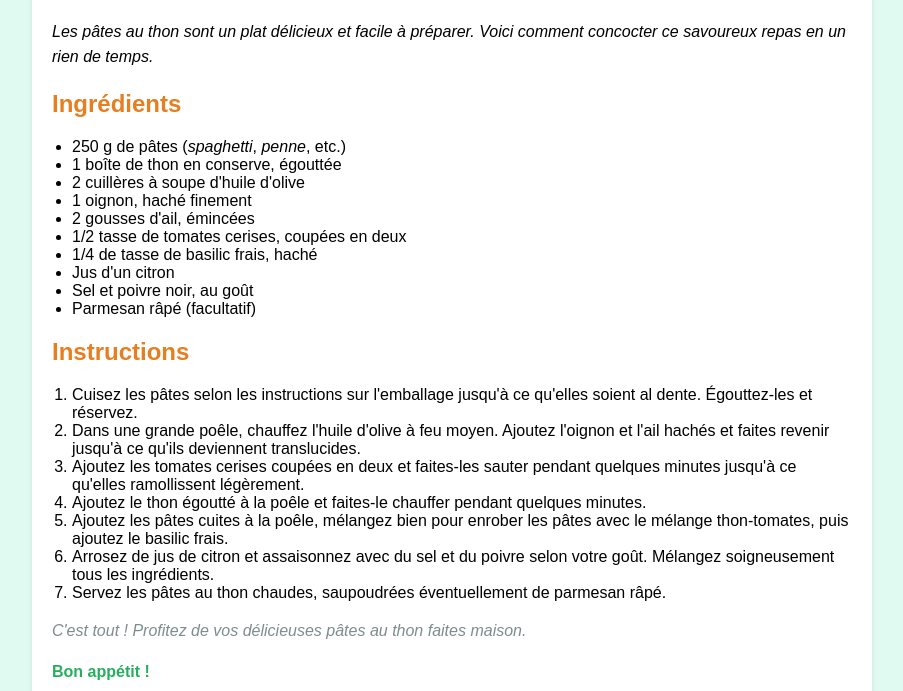
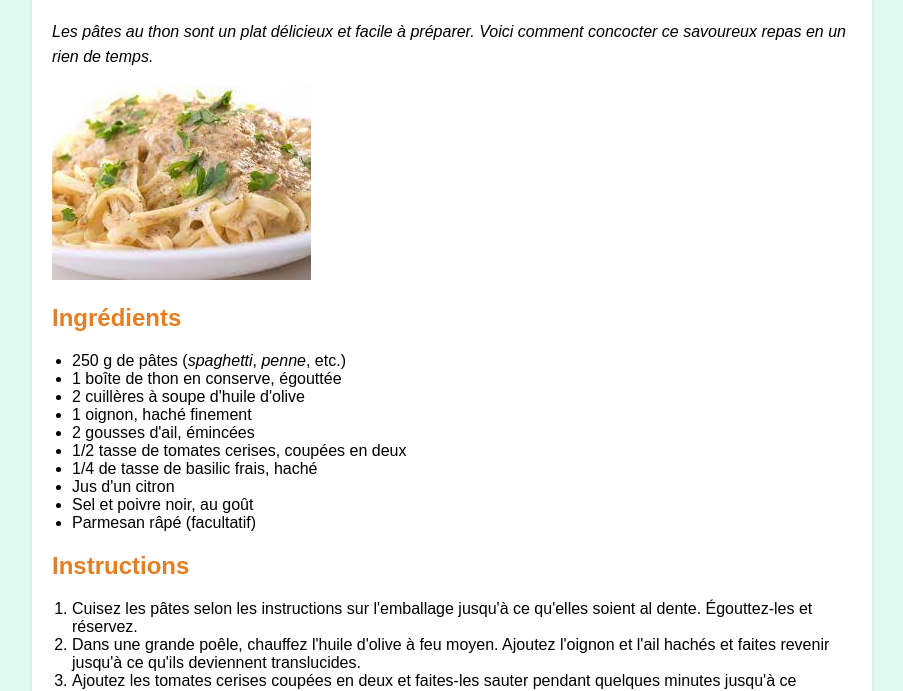
Before and after one commit to Clem-pnt/Recettes_etudiantes, a plain HTML site: page pates_thon.html in a window 1280 px wide. Shown: the part 101-792 px from the top of the page, without its empty margins (188-1091 px from the left). Drawn offline with Linux system fonts and the light colour scheme.

Commit message:
Update pates_thon.html

```diff
--- a/pates_thon.html
+++ b/pates_thon.html
@@ -54,7 +54,7 @@
     <div class="recipe-container">
         <h1>Recette de Pâtes au Thon</h1>
         <p><em>Les pâtes au thon sont un plat délicieux et facile à préparer. Voici comment concocter ce savoureux repas en un rien de temps.</em></p>
-
+        <img src="pates thon.jpg" alt="Pâtes au thon">
         <h2>Ingrédients</h2>
         <ul>
             <li>250 g de pâtes (<em>spaghetti</em>, <em>penne</em>, etc.)</li>
```
